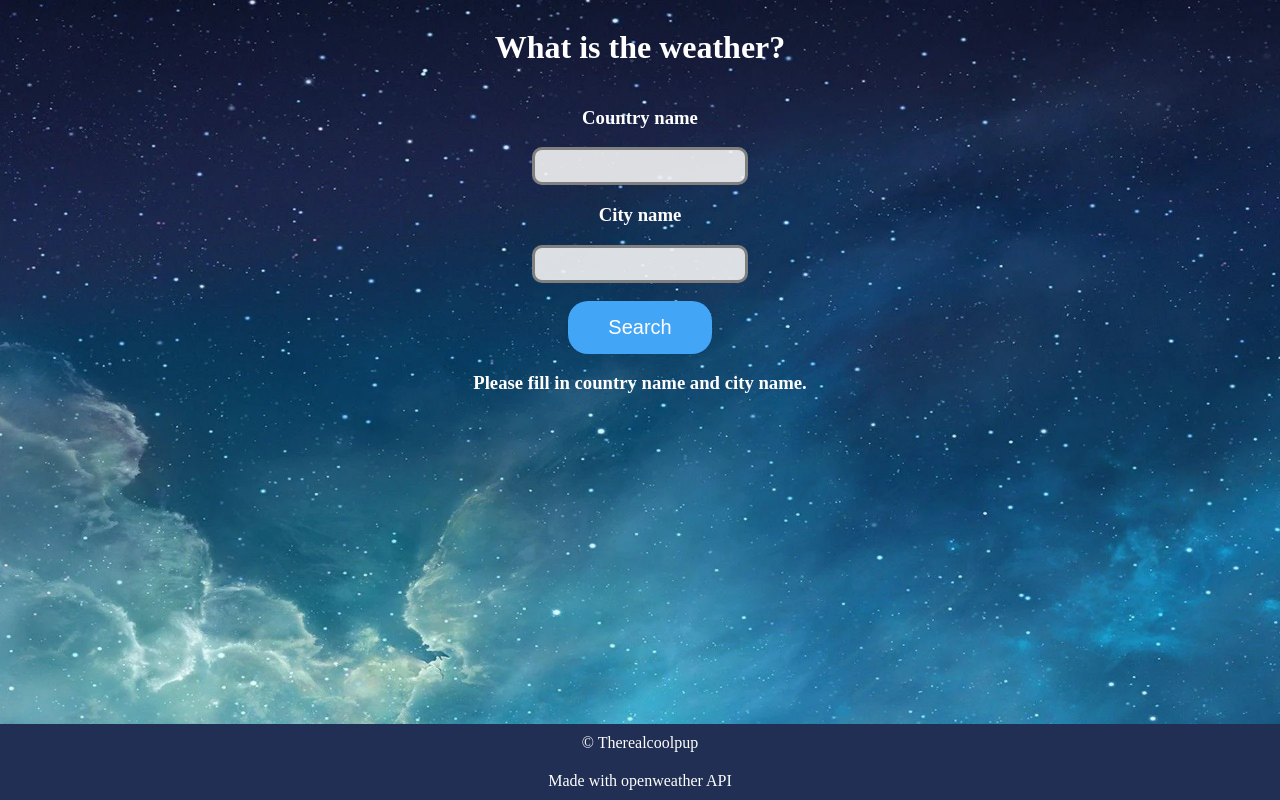
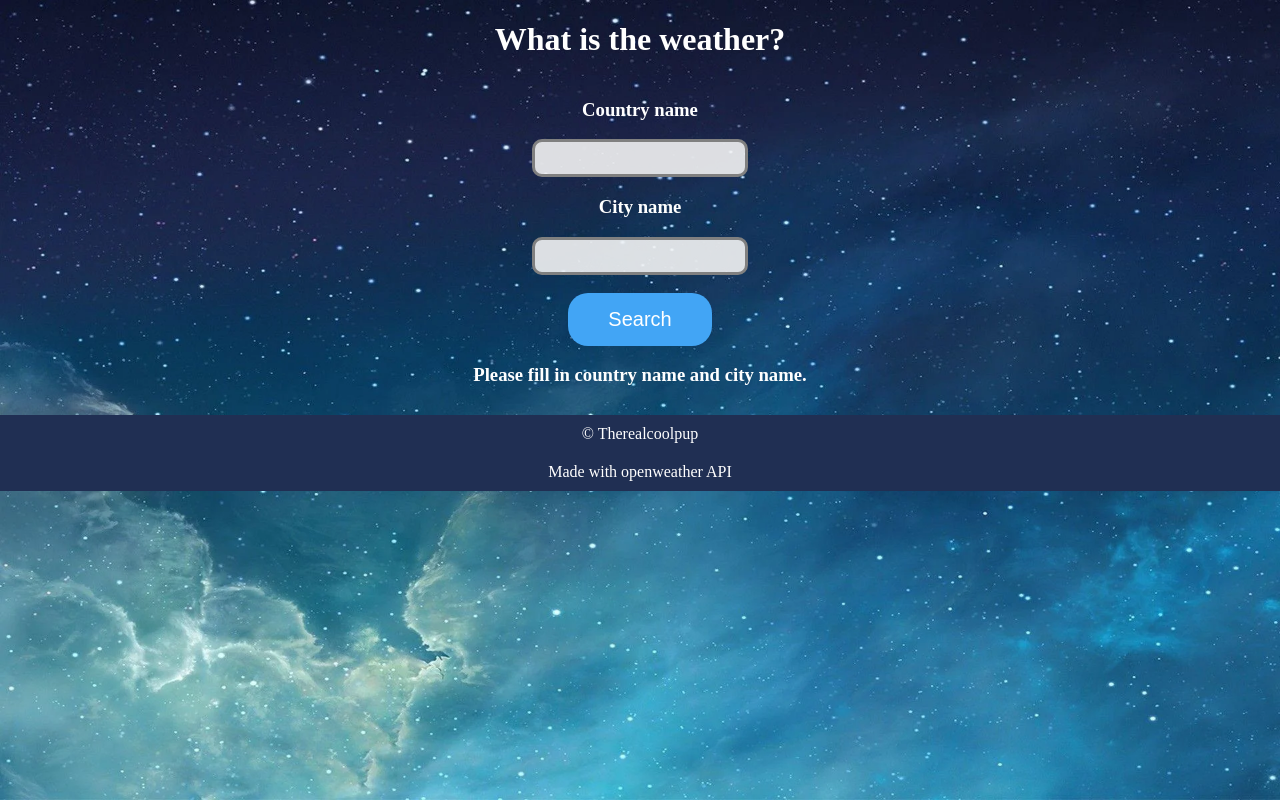
Before and after one commit to realazaber/whats-the-weather, a React (Create React App) app: page / in a window 1280 px wide. Built offline with nearby package versions, Linux system fonts and the light colour scheme.

Commit message:
just need to fix footer

```diff
--- a/src/css/main.css
+++ b/src/css/main.css
@@ -10,10 +10,12 @@
 body {
     display: flex;
     justify-content: center;
+    align-items: center;
     text-align: center;
     background-image: url("../imgs/home.webp");
     background-size: cover;
     background-repeat: no-repeat;
+    margin: 0;
 }
 
 main {
@@ -22,6 +24,7 @@ main {
     display: flex;
     flex-direction: column;
     align-items: center;
+    justify-content: center;
     height: 100%;
 
 }
@@ -70,7 +73,7 @@ button:active {
 #output {
     display: block;
     background-color: var(--primaryBackground);
-    width: 100%;
+
     height: 40%;
     margin-top: 50px;
     padding: 20px;
@@ -88,21 +91,36 @@ button:active {
 }
 
 footer {
-    position: absolute;
-    bottom: 0;
-    right: 0;
-    left: 0;
+
+    position: relative;
+    bottom: 0px;
 
     display: flex;
     flex: 0;
     flex-direction: column;
     width: 100%;
     background-color: var(--primaryBackground);
-
+    width: 100vw;
     color: white;
-    margin-top: auto;
+    margin-top: 10px;
 }
 
 footer p {
     margin: 10px;
 }
+
+/* Desktop */
+@media only screen and (min-width: 768px) {
+    #output {
+        width: 30%;
+    }
+}
+
+
+/* Mobile */
+@media only screen and (max-width: 768px) {
+    #output {
+        width: 80%;
+        height: 30%;
+    }
+}
```
Also changed, not shown: src/App.js (indentation only).
